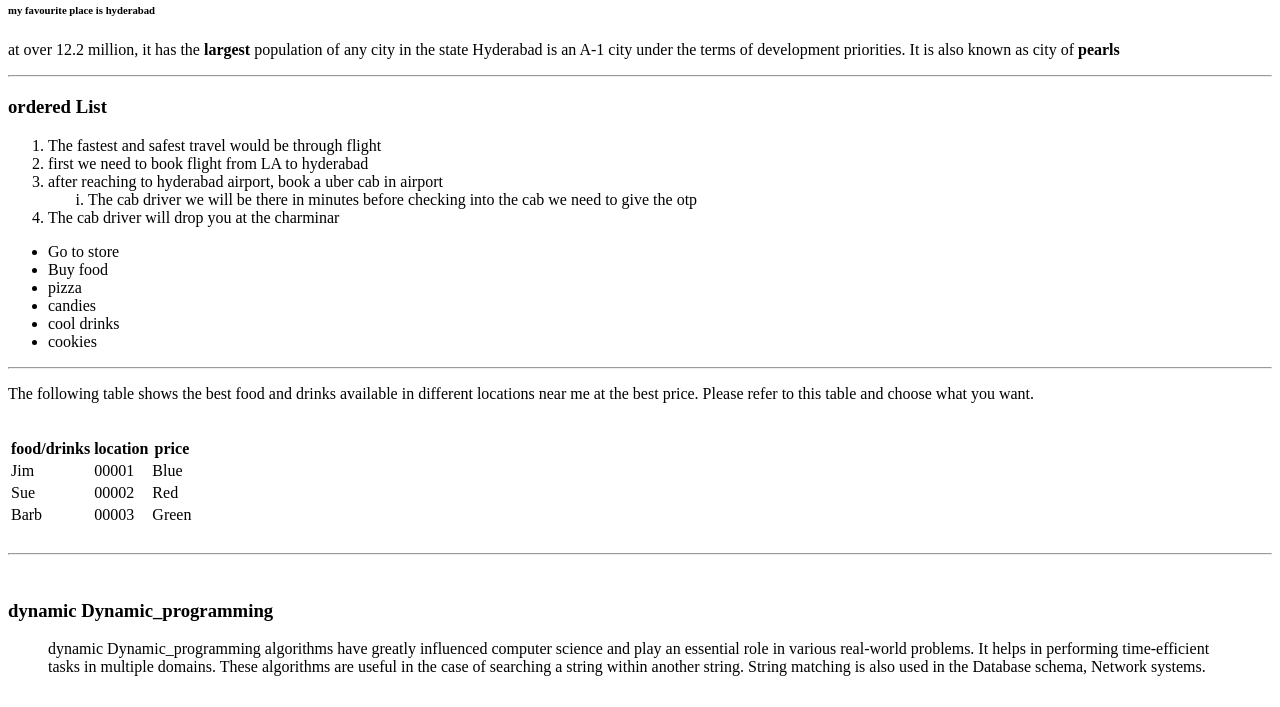
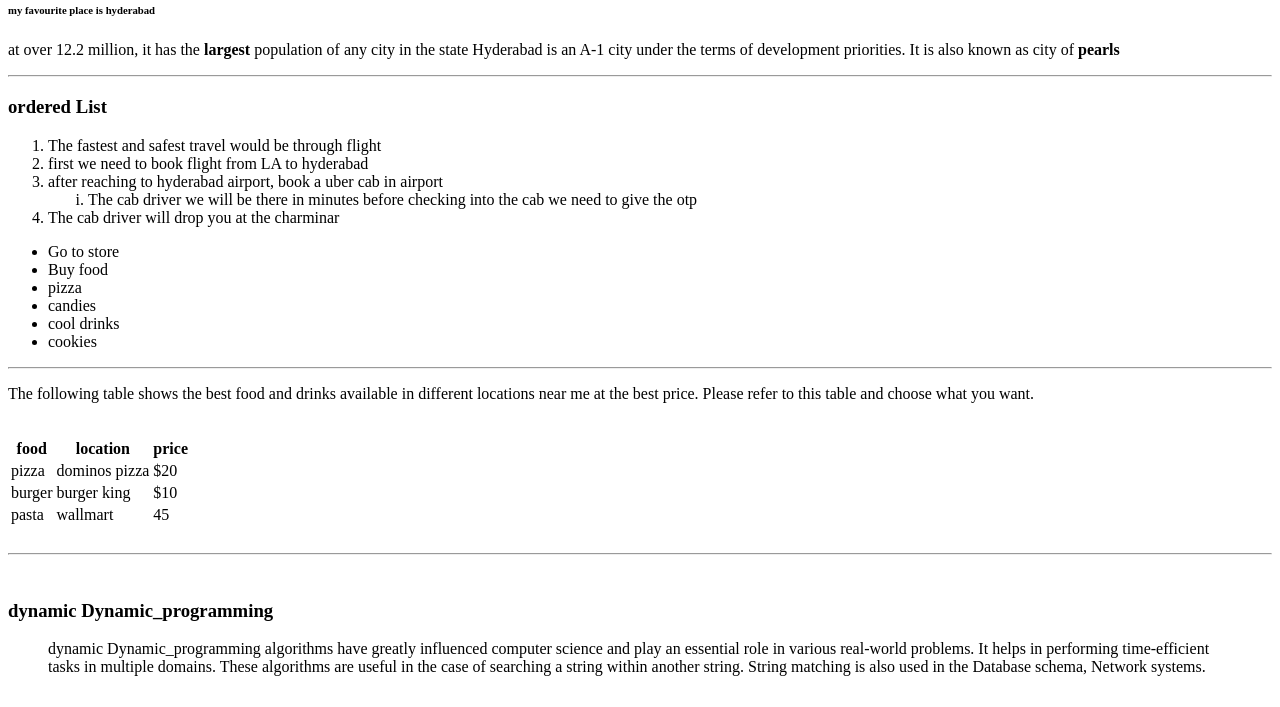
Before and after one commit to 44-563-WebApps-F21/webapps-f21-assignment-3-shahid987, a plain HTML site: page index.html in a window 1280 px wide. Shown: the part 79-786 px from the top of the page. Drawn offline with Linux system fonts and the light colour scheme.

Commit message:
Update index.html

```diff
--- a/index.html
+++ b/index.html
@@ -40,26 +40,26 @@
     <table>
       <thead>
         <tr>
-          <th>food/drinks</th>
+          <th>food</th>
           <th>location</th>
           <th>price</th>
         </tr>
       </thead>
       <tbody>
         <tr>
-          <td>Jim</td>
-          <td>00001</td>
-          <td>Blue</td>
+          <td>pizza</td>
+          <td>dominos pizza</td>
+          <td>$20</td>
         </tr>
         <tr>
-          <td>Sue</td>
-          <td>00002</td>
-          <td>Red</td>
+          <td>burger</td>
+          <td>burger king</td>
+          <td>$10</td>
         </tr>
         <tr>
-          <td>Barb</td>
-          <td>00003</td>
-          <td>Green</td>
+          <td>pasta</td>
+          <td>wallmart</td>
+          <td>45</td>
         </tr>
       </tbody>
   </table>
```
